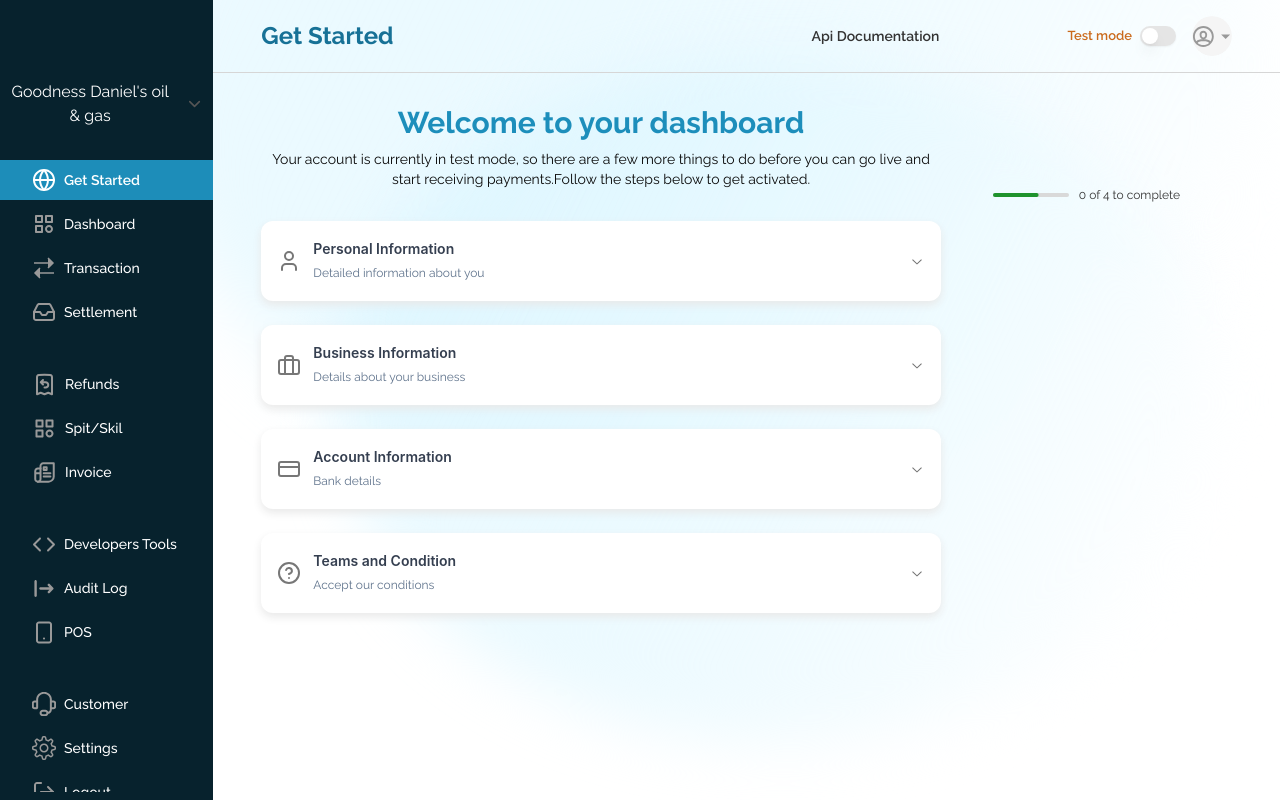
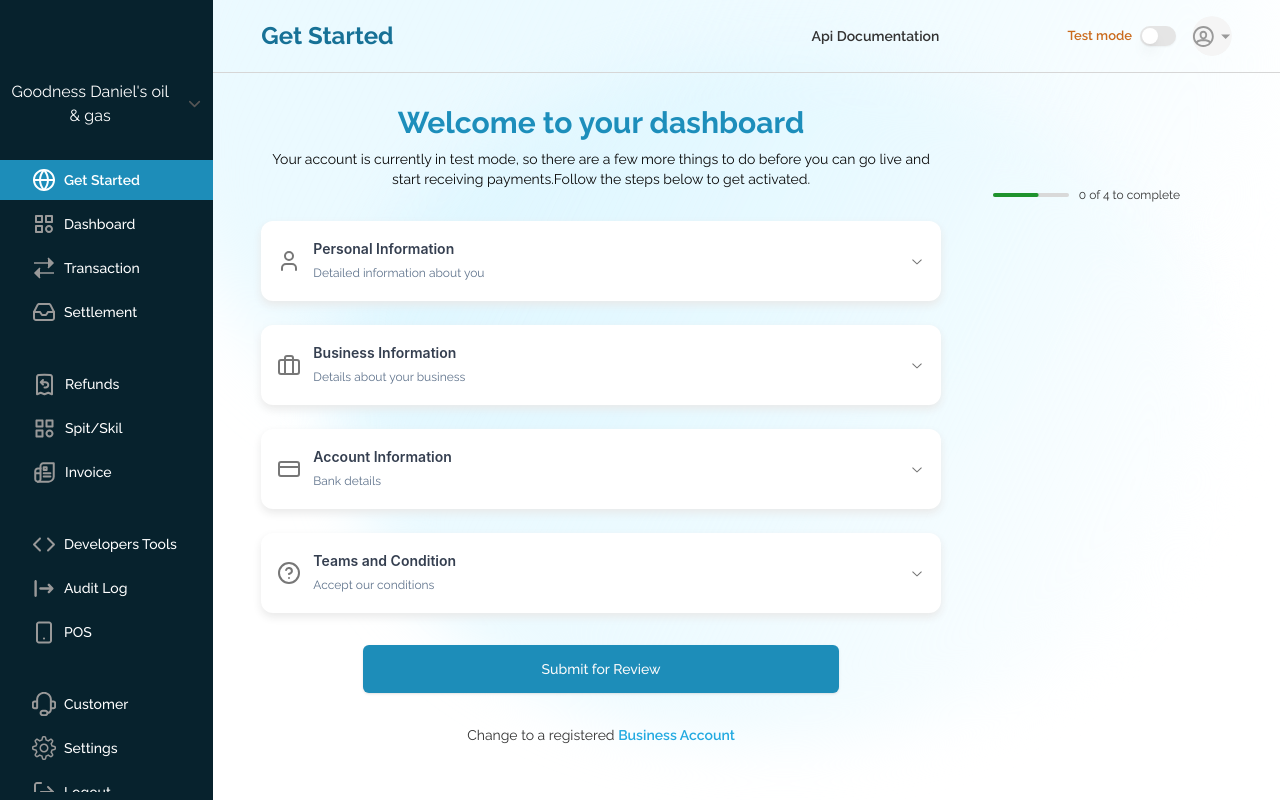
Before and after one commit to payaccessltd-gmail-com/business-frontend, a Next.js app: page /get-started in a window 1280 px wide. Built offline with nearby package versions, Linux system fonts and the light colour scheme.

Commit message:
...Ui fixes

```diff
--- a/src/app/(business-dashboard)/get-started/page.tsx
+++ b/src/app/(business-dashboard)/get-started/page.tsx
@@ -5,6 +5,7 @@ import { Accordion, AccordionContent, AccordionItem, AccordionTrigger } from "co
 import { Progress } from "components/ui/progress"
 import { Label } from "components/ui/label"
 import { Typography } from "components/ui/Typography"
+import { Button } from "components/ui/button"
 import { accordianData } from "./components/accordion-data"
 import { useState } from "react"
 
@@ -81,6 +82,12 @@ export default function GetStarted() {
             })}
           </Accordion>
         </div>
+        <Button className="h-[48px] w-[70%] self-center" type="submit" size="default">
+          Submit for Review
+        </Button>
+        <Typography level="p" className="text-center text-[14px] font-normal leading-normal text-[#333333] ">
+          Change to a registered <span className="font-[600] text-[#23AAE1]">Business Account</span>
+        </Typography>
       </div>
       <div className="mt-[113px] flex w-[30%] flex-col items-center">
         <div className="flex flex-row items-center gap-[10px]">
```
